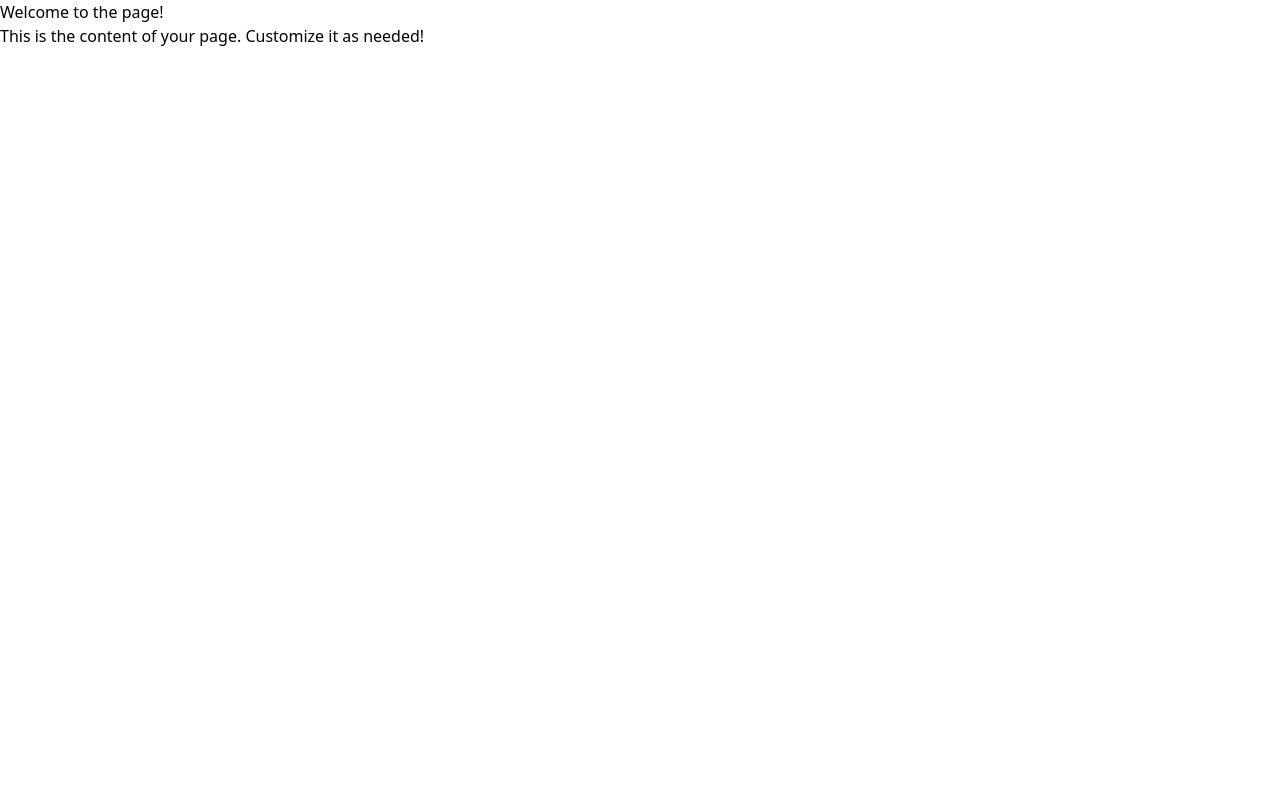
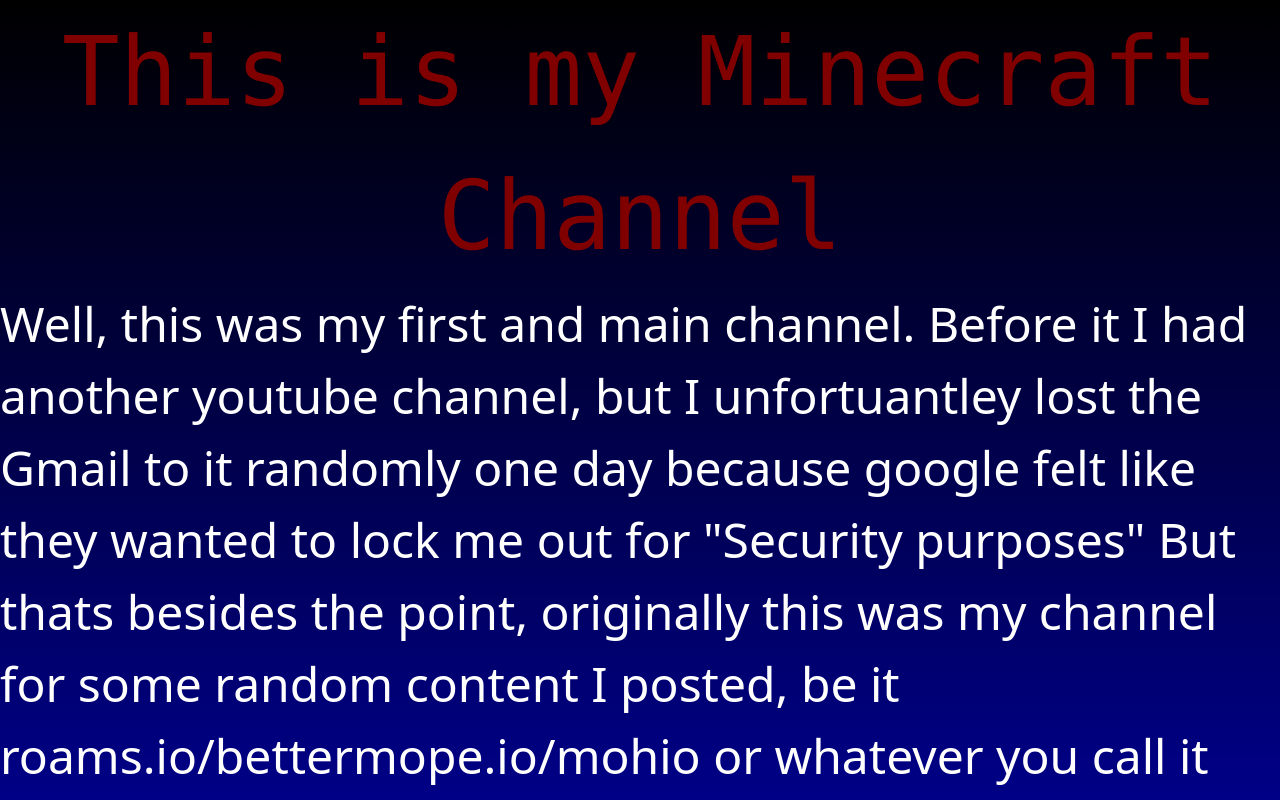
Before and after one commit to Trolleger/BetterDiscord, a SvelteKit app in the folder my-app/: page /Youtube_Things/Main_Minecraft_Channel in a window 1280 px wide. Shown: the top 800 px of the page. Built offline with nearby package versions, Linux system fonts and the light colour scheme.

Commit message:
battery running low; added to minecraft gaming channel n other stuff

```diff
--- a/my-app/src/routes/Youtube_Things/+page.svelte
+++ /dev/null
@@ -1,18 +0,0 @@
-<script>
-    // Your script logic goes here
-  </script>
-
-  <style>
-    /* Your component-specific styles go here */
-  </style>
-
-  <main>
-    <h1>Welcome to the page!</h1>
-    <p>A Directory For My Youtube Channels!</p>
-  </main>
-
-  <nav>
-    <a href="/Youtube_Things/Main_Minecraft_Channel">My Minecraft Channel!</a>
-    <a href="/Youtube_Things/Conspiracy_And_Random_Channel">My Conspiracy And Random Channel!</a>
-    <a href="/Youtube_Things/Variety_Gaming_Channel">My Variety Gaming Channel!</a>
-  </nav>
--- a/my-app/src/routes/Youtube_Things/Main_Minecraft_Channel/+page.svelte
+++ b/my-app/src/routes/Youtube_Things/Main_Minecraft_Channel/+page.svelte
@@ -3,10 +3,19 @@
   </script>
 
   <style>
-    /* Your component-specific styles go here */
+    main{
+      background-image:-webkit-linear-gradient(black,blue)
+    }
   </style>
 
   <main>
-    <h1>Welcome to the page!</h1>
-    <p>This is the content of your page. Customize it as needed!</p>
+    <span>
+    <h1 style="font-size: 6em; text-align: center; color:maroon; font-family: Consolas, Monaco, monospace;">This is my Minecraft Channel</h1>
+    </span>
+    <p style="font-size: 3em; color: white  "> Well, this was my first and main channel. Before it I had another youtube channel, but I unfortuantley lost the Gmail to it randomly one day because google felt like they wanted to lock me out for "Security purposes"
+      But thats besides the point, originally this was my channel for some random content I posted, be it roams.io/bettermope.io/mohio or whatever you call it now, roblox, memes, ecetera. But I decided to do minecraft for a change.
+      But my first videos did horribly, then the next, then the next, but I kept on perservering and I finally started getting into the hundreds of views! I started posting shorts and unlisted all the irrevalent content on my youtube
+      channel. And today I am doing very good working on new videos and stuff! As always this is a minecraft first youtube channel So thats where I am right now, ill report back when I get 1000 subscribers :)
+    </p>
+
   </main>
```
